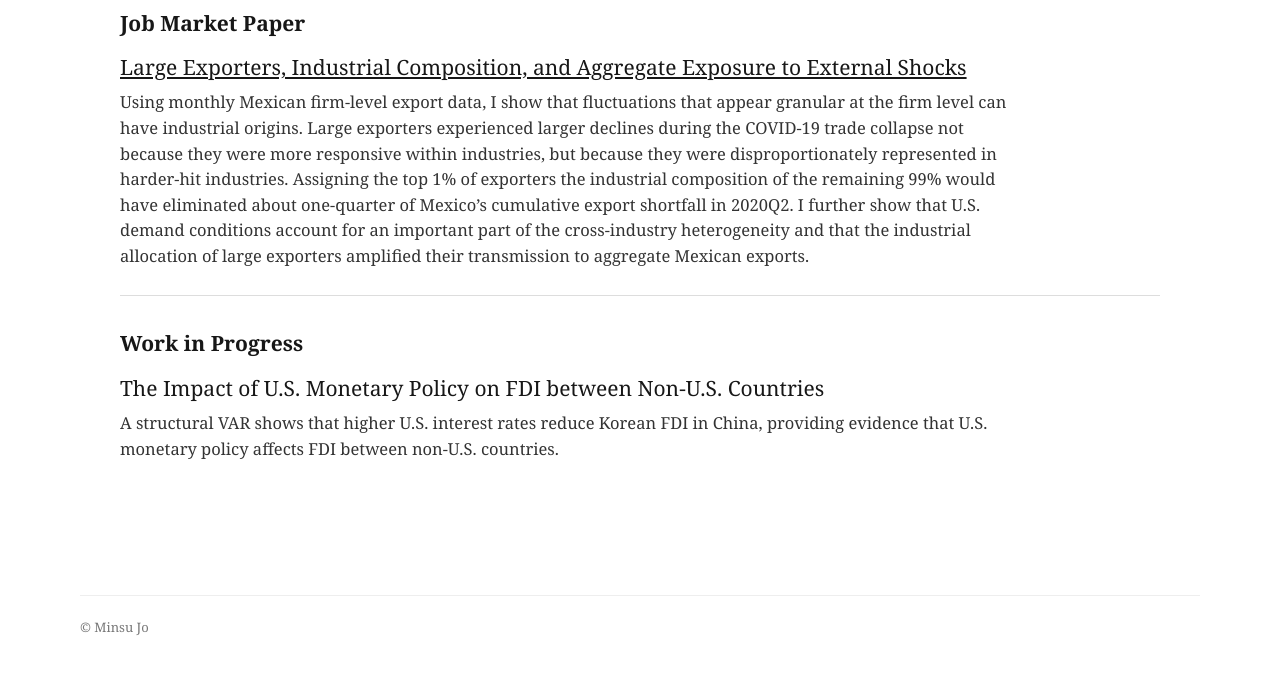
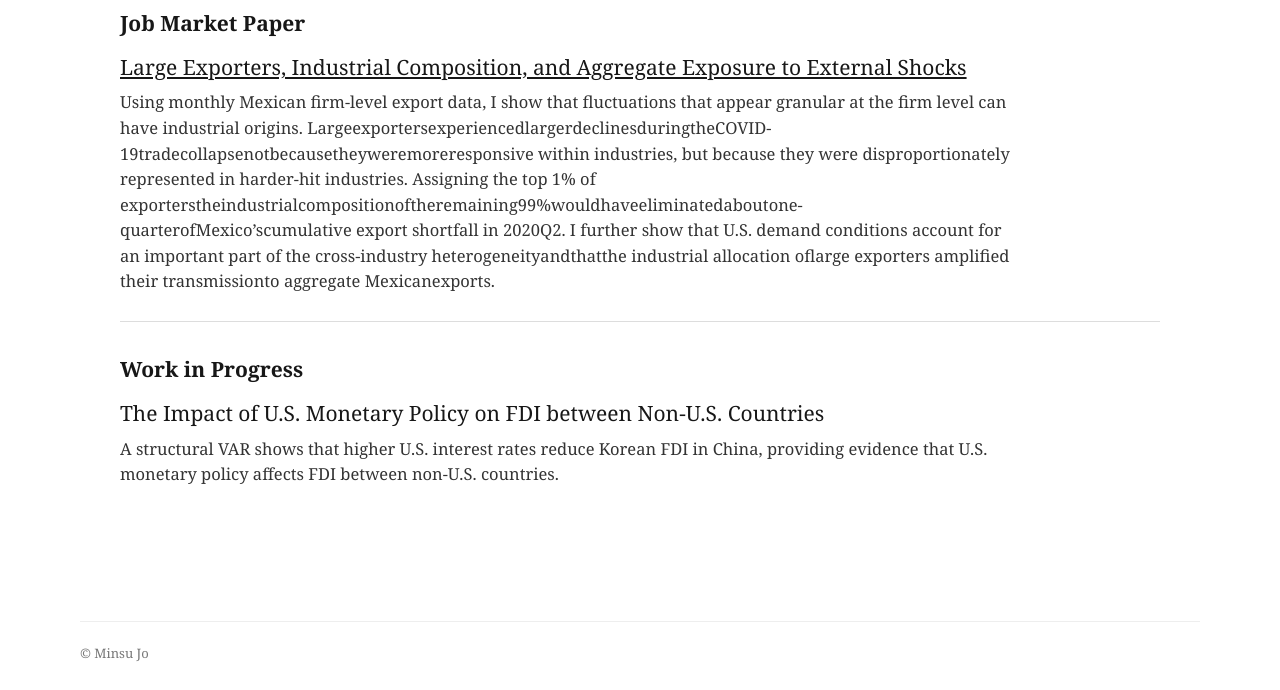
Before and after one commit to minsujo-econ/minsujo-econ.github.io, a plain HTML site: page research.html in a window 1280 px wide. Shown: the part 200-890 px from the top of the page. Before the commit the page ends 864 px from the top, so only its background shows below. Drawn offline with Linux system fonts and the light colour scheme.

Commit message:
Refactor paragraph in research.html for clarity
Reformatted paragraph for improved readability by removing unnecessary line breaks and spaces.

```diff
--- a/research.html
+++ b/research.html
@@ -46,17 +46,12 @@
         </h2>
 
         <p>
-            Using monthly Mexican firm-level export data, I show that fluctuations
-            that appear granular at the firm level can have industrial origins.
-            Large exporters experienced larger declines during the COVID-19 trade
-            collapse not because they were more responsive within industries, but
-            because they were disproportionately represented in harder-hit industries.
-            Assigning the top 1% of exporters the industrial composition of the
-            remaining 99% would have eliminated about one-quarter of Mexico’s
-            cumulative export shortfall in 2020Q2. I further show that U.S. demand
-            conditions account for an important part of the cross-industry
-            heterogeneity and that the industrial allocation of large exporters
-            amplified their transmission to aggregate Mexican exports.
+            Using monthly Mexican firm-level export data, I show that fluctuations that appear granular at the firm level can have industrial
+origins. LargeexportersexperiencedlargerdeclinesduringtheCOVID-19tradecollapsenotbecausetheyweremoreresponsive
+within industries, but because they were disproportionately represented in harder-hit industries. Assigning the top 1% of
+exporterstheindustrialcompositionoftheremaining99%wouldhaveeliminatedaboutone-quarterofMexico’scumulative
+export shortfall in 2020Q2. I further show that U.S. demand conditions account for an important part of the cross-industry
+heterogeneityandthatthe industrial allocation oflarge exporters amplified their transmissionto aggregate Mexicanexports.
         </p>
 
     </section>
```
